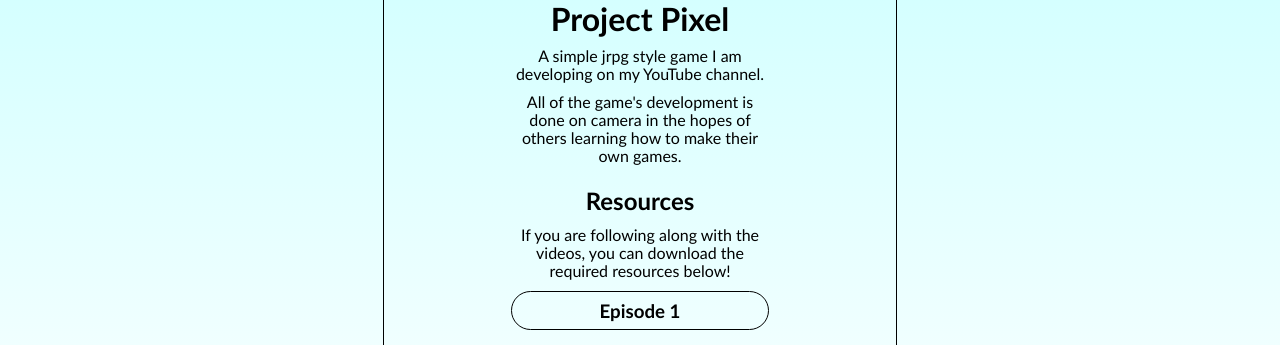
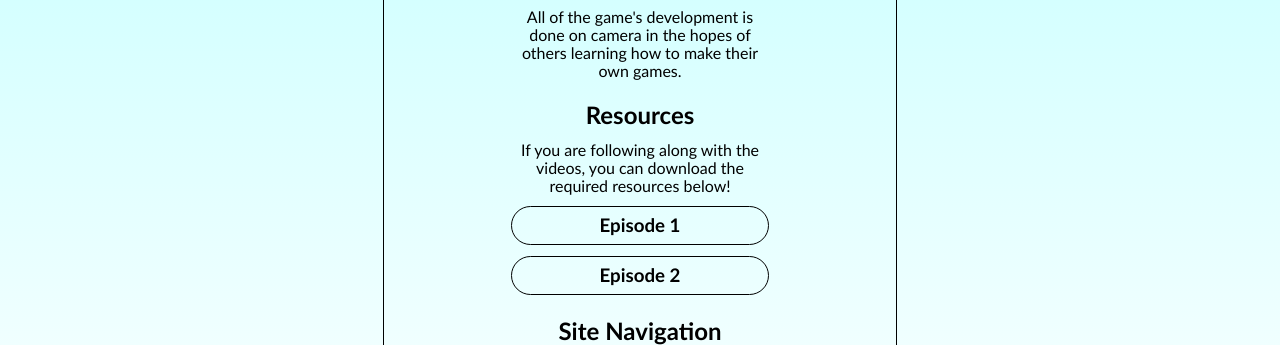
Before and after one commit to ariahks/ariahks.github.io, a plain HTML site: page projectpixel/index.html in a window 1280 px wide. Shown: the part 264-609 px from the top of the page. Drawn offline with Linux system fonts and the light colour scheme.

Commit message:
Added temporary Project Pixel logo and episode 2 resources

```diff
--- a/projectpixel/index.html
+++ b/projectpixel/index.html
@@ -17,7 +17,6 @@
     <body>
 		<div id="content">
 			<img src="logo.png"></img>
-			<h1>Project Pixel</h1>
 			<p>A simple jrpg style game I am developing on my YouTube channel.</p>
 			<br />
 			<p>All of the game's development is done on camera in the hopes of others learning how to make their own games.</p>
@@ -26,6 +25,8 @@
 			<p>If you are following along with the videos, you can download the required resources below!</p>
 			<br />
 			<a href="resources/episode1.zip" download class="border"><h3>Episode 1</h3></a>
+			<br />
+			<a href="resources/episode2.zip" download class="border"><h3>Episode 2</h3></a>
 			<br />
 			<h2 class="section">Site Navigation</h2>
 			<a href="../index.html" class="border"><h3>Home</h3></a>
```
Also changed, not shown: projectpixel/logo.png, 1 other file.
